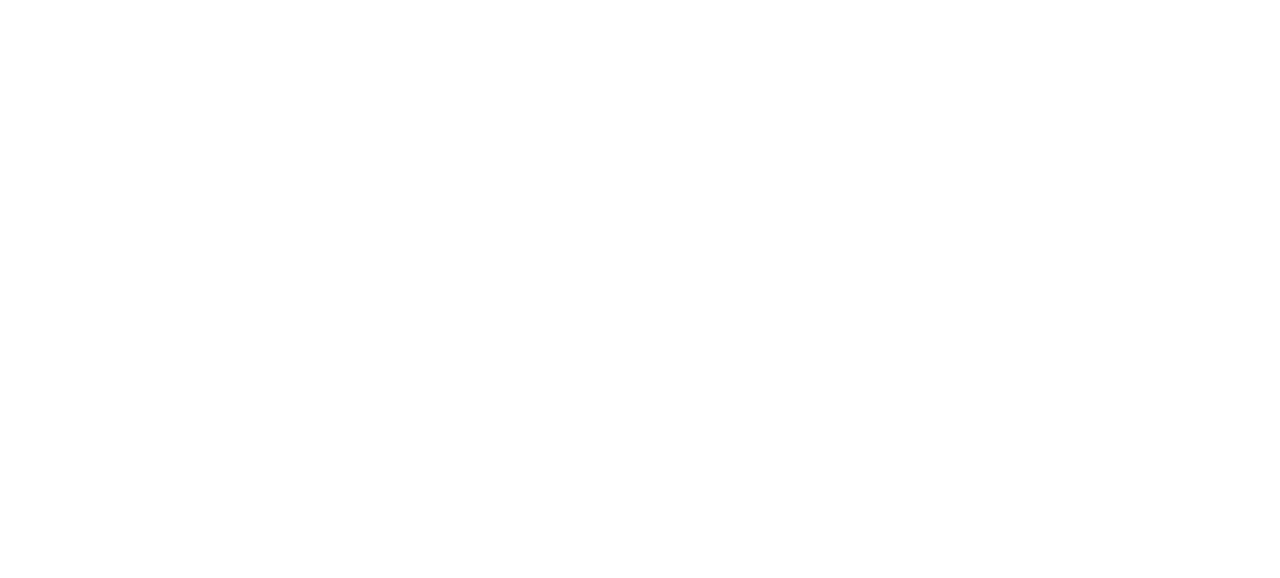
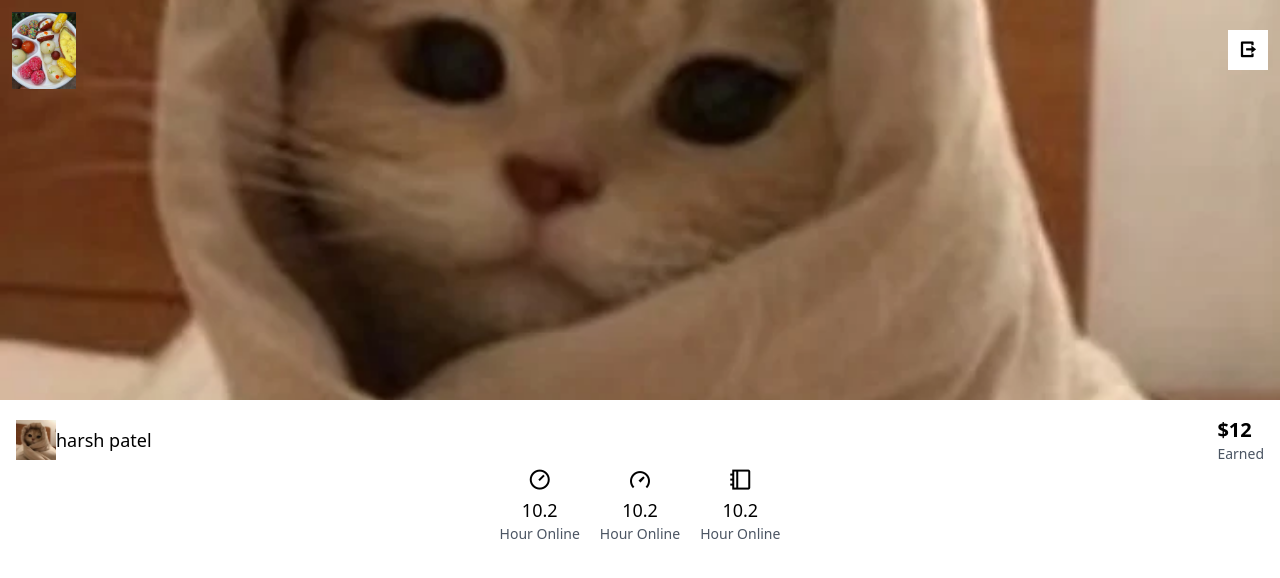
Before and after one commit to shourya-sharma-33/uberclone, a React (Vite) app in the folder Frontend/: page /captain in a window 1280 px wide. Before the commit this address had no page. Shown: the top 578 px of the page. Built offline with nearby package versions, Linux system fonts and the light colour scheme.

Commit message:
captain home को edit किया अच्छे से

```diff
--- a/Frontend/src/App.jsx
+++ b/Frontend/src/App.jsx
@@ -32,6 +32,7 @@
         <Route path='/login' element={<UserLogin />} />
         <Route path='/riding' element={<Riding />} />
         <Route path='/signup' element={<UserSignup/>}/>
+        <Route path='/captain' element={<CaptainHome/>}/>
         <Route path='/captain-login' element={<CaptainLogin/>}/>
         <Route path='/captain-signup' element={<CaptainSignup/>}/>
         <Route path='/' element={
--- a/Frontend/src/pages/CaptainHome.jsx
+++ b/Frontend/src/pages/CaptainHome.jsx
@@ -1,56 +1,47 @@
 import React from 'react'
-
+import { Link } from 'react-router-dom'
+import PlaceHolder from "../assets/pl2.jpeg"
+import Bg2 from "../assets/placeholder.jpg"
 const CaptainHome = () => {
   return (
     <div className='h-screen '>
-      <div className='fixed right-2 top-2 h-10 w-10 bg-white flex items-center justify-center rounded-full'>
-        <i className="text-lg font-bold ri-home-5-line"></i>
+      <div className='fixed p-3 top-0 flex items-center justify-between w-screen'>
+        <img className='w-16' src={PlaceHolder} alt="" />
+        <Link to='/home' className='w-10 h-10 bg-white flex items-center justify-center'>
+          <i className="text-lg font-bold ri-logout-box-r-line"></i>
+        </Link>
       </div>
       <div className='h-1/2'>
         <img src={Bg2} alt="" className='h-full w-full object-cover' />
       </div>
       <div className='h-1/2 p-4'>
-
-
-        <div className='flex items-center justify-between'>
-          <img
-            src="https://toppng.com/public/uploads/preview/car-png-11545045307loxqxkku4n.png"
-            alt="Uber Car"
-            className="object-contain w-28"
-          />
-          <div className='text-right'>
-            <h2 className='text-lg font-medium '>Ramu</h2>
-            <h4 className='text-2xl font-bold -mt-1 -mb-1'>M404 AB 1234</h4>
-            <p className='text-sm text-gray-500'>Maruti Shuzuzki Alto</p>
+        <div className='flex items-center justify-between gap-3'>
+          <div className='flex items-center justify-between '>
+            <img className='h-10 w-10' src={Bg2} alt="" />
+            <h4 className='text-lg font-medium'>harsh patel</h4>
+          </div>
+          <div>
+            <h4 className='text-xl font-semibold'>$12</h4>
+            <p className='text-sm text-gray-600'>Earned</p>
           </div>
         </div>
-
-
-        <div className='flex justify-between flex-col items-center'>
-          <div className='w-full mt-5'>
-            <div className='flex items-center gap-5 p-3 border-b-2'>
-              <i className="ri-map-pin-user-fill"></i>
-              <div>
-                <h3 className='text-lg font-medium'>562/11-A</h3>
-                <p className="text-sm -mt-1 text-gray-600">Kankariya Talab, Bhopal</p>
-              </div>
-            </div>
-
-            <div className='flex items-center gap-5 p-3 '>
-              <i className="ri-currency-line"></i>
-              <div>
-                <h3 className='text-lg font-medium'>562/11-A</h3>
-                <p className="text-sm -mt-1 text-gray-600">Kankariya Talab, Bhopal</p>
-              </div>
-            </div>
+        <div className='flex justify-center gap-5 items-start'>
+          <div className='text-center'>
+            <i className="text-2xl font-thin ri-timer-2-line"></i>
+            <h5 className='text-lg font-medium'>10.2</h5>
+            <p className='text-sm text-gray-600'>Hour Online</p>
+          </div>
+          <div className='text-center'>
+            <i className="text-2xl font-thin ri-speed-up-fill  "></i>
+            <h5 className='text-lg font-medium'>10.2</h5>
+            <p className='text-sm text-gray-600'>Hour Online</p>
+          </div>
+          <div className='text-center'>
+            <i className="text-2xl font-thin ri-booklet-line"></i>
+            <h5 className='text-lg font-medium'>10.2</h5>
+            <p className='text-sm text-gray-600'>Hour Online</p>
           </div>
         </div>
-        <button
-          className='
-                        w-full bg-green-600 p-2 text-white font-semibold
-                     '
-        >Make a Payment</button>
-
 
       </div>
     </div>
```
